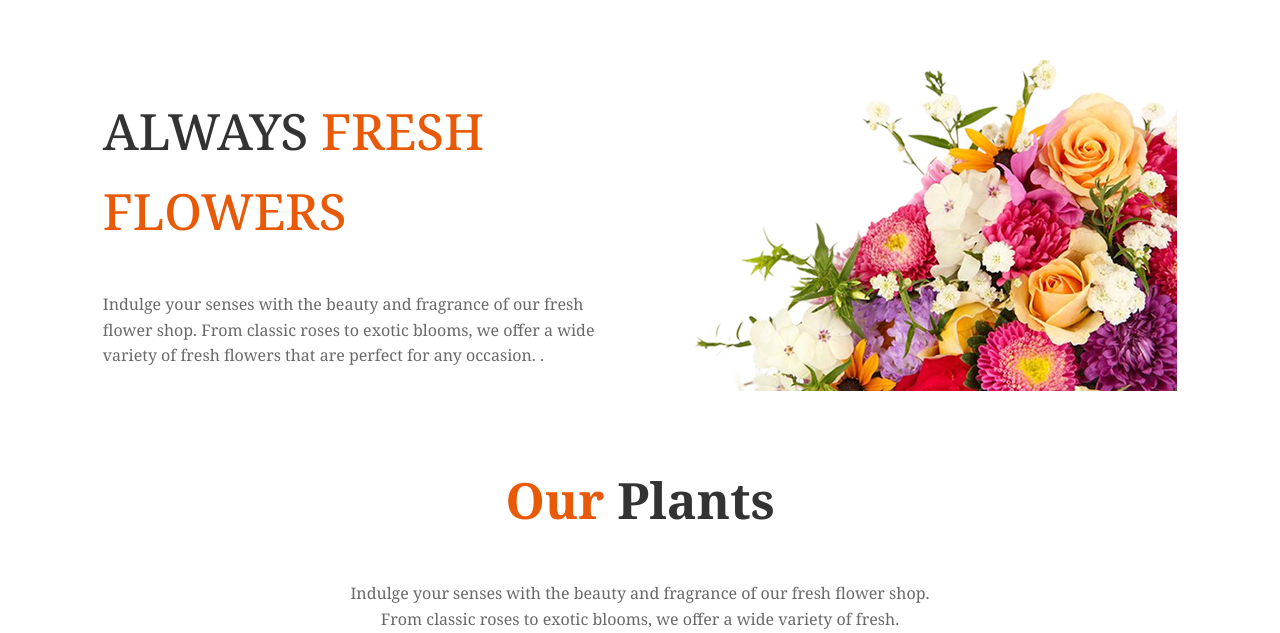
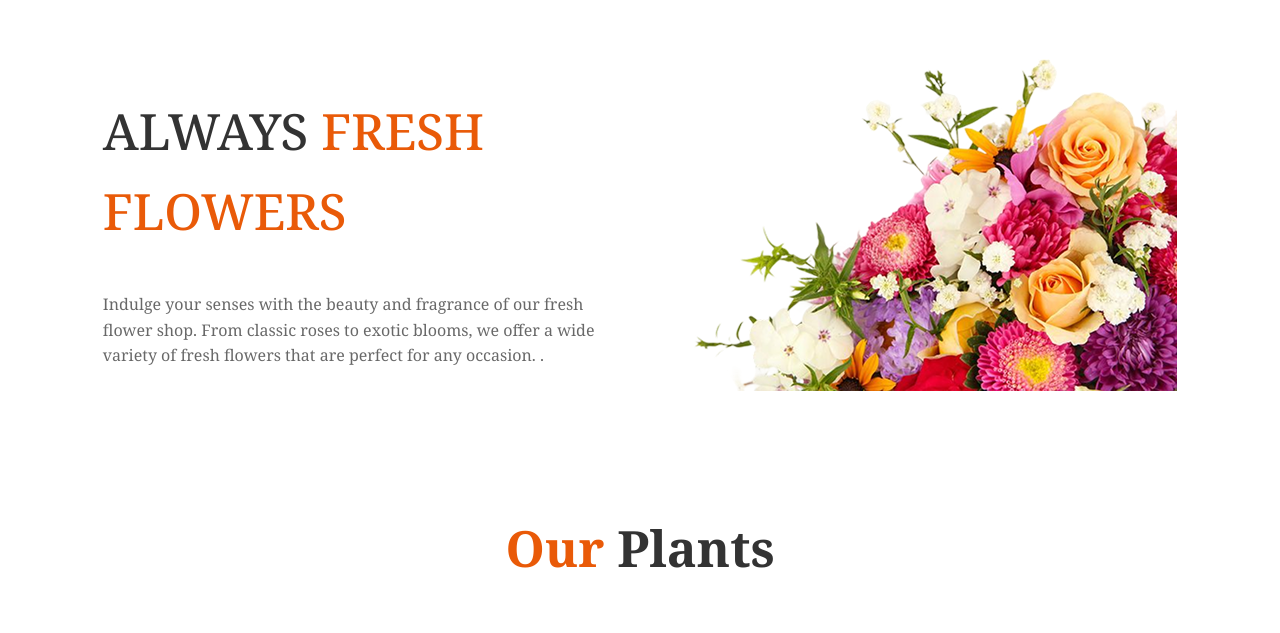
Before and after one commit to Tahsin-labs/ASSIGNMENT-2, a plain HTML site: page index.html in a window 1280 px wide. Shown: the part 113-746 px from the top of the page. Drawn offline with Linux system fonts and the light colour scheme.

Commit message:
another one problem solve

```diff
--- a/index.html
+++ b/index.html
@@ -31,10 +31,15 @@
     </div>
   </section>
 
+
+   <div class="title">
+    <h2><span class="spcolor">Our</span> Plants</h2>
+    <p class="pcolor">Indulge your senses with the beauty and fragrance of our fresh flower shop. From classic roses to exotic blooms, we offer a wide variety of fresh.</p>
+  </div>
+
+
   <section class="main-2">
-    <div class="tocenter"><h2><span class="spcolor">Our</span> Plants</h2>
-    <p class="pcolor">Indulge your senses with the beauty and fragrance of our fresh flower shop. From classic roses to exotic blooms, we offer a wide variety of fresh.</p></div>
-    <div class="all-product">
+   <div class="all-product">
 
       <div class="product-card">
         <img src="assets/sample-flower-image.png" alt="Lily Blossom" />
```
